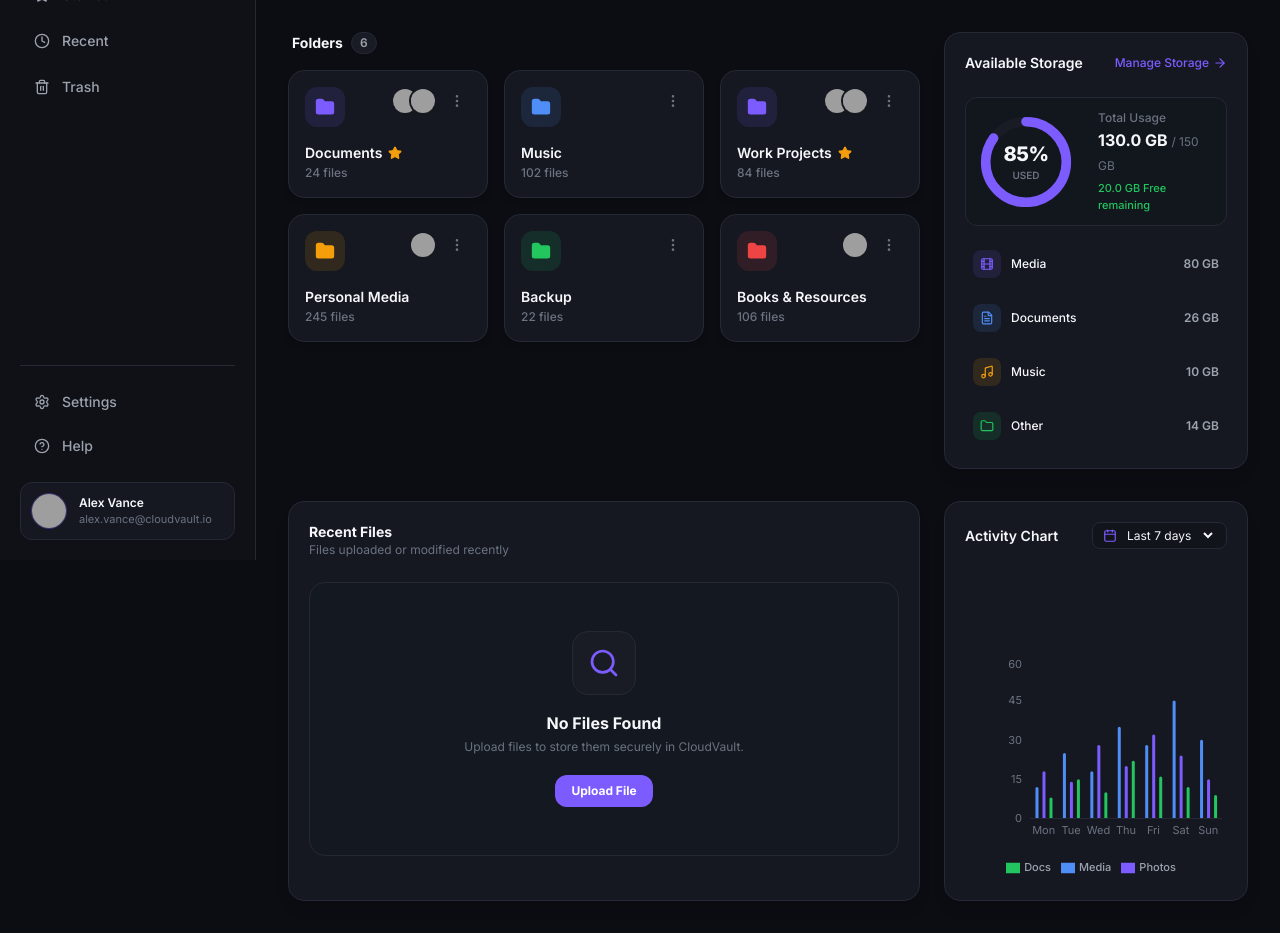
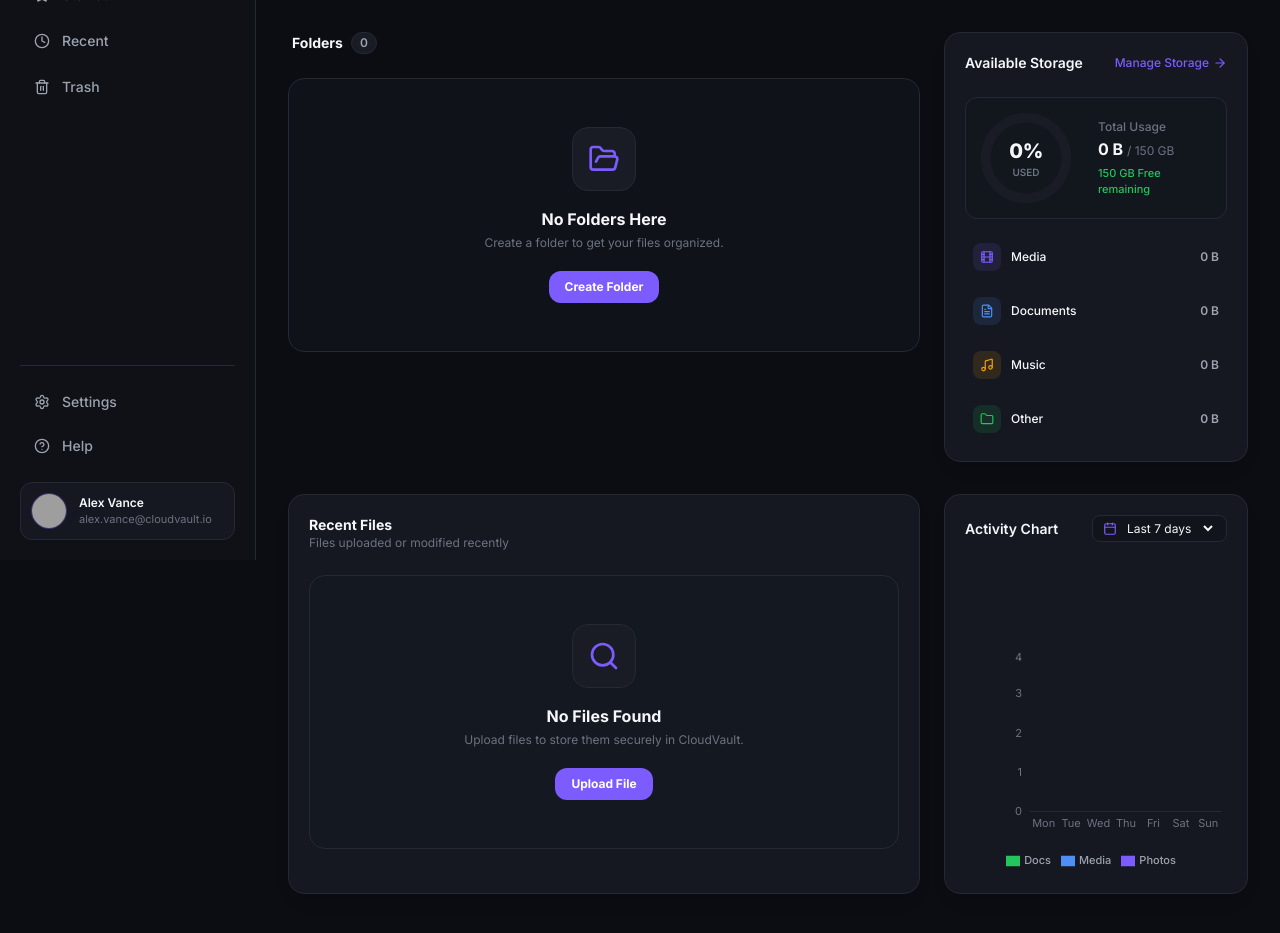
Before and after one commit to krishbangade-pixel/upfiles, a React (Vite) app in the folder frontend/: page /drive in a window 1280 px wide. Shown: the part 240-1173 px from the top of the page. Built offline with nearby package versions, Linux system fonts and the light colour scheme; grey boxes are pictures that could not be loaded.

Commit message:
remove all mock data and make storage and activity dynamic

```diff
--- a/frontend/src/components/dashboard/ActivityChart.jsx
+++ b/frontend/src/components/dashboard/ActivityChart.jsx
@@ -1,10 +1,38 @@
 import React, { useState } from 'react';
 import { ResponsiveContainer, BarChart, Bar, XAxis, YAxis, Tooltip, Legend } from 'recharts';
-import { MOCK_ACTIVITY_DATA } from '../../data/mockData';
 import { Calendar } from 'lucide-react';
+import { useQuery } from '@tanstack/react-query';
+import { fileService } from '../../services/fileService';
+import { getFileTypeCategory } from '../../utils/formatters';
 
 export const ActivityChart = () => {
   const [timeframe, setTimeframe] = useState('Last 7 days');
+
+  const { data: allFiles = [] } = useQuery({
+    queryKey: ['files'],
+    queryFn: () => fileService.getAllFiles(),
+  });
+
+  const daysOfWeek = ['Mon', 'Tue', 'Wed', 'Thu', 'Fri', 'Sat', 'Sun'];
+
+  const chartData = daysOfWeek.map((day) => {
+    let Media = 0;
+    let Photos = 0;
+    let Docs = 0;
+
+    allFiles.forEach((file) => {
+      const cat = getFileTypeCategory(file.name, file.type);
+      const fileDate = new Date(file.lastModified || file.createdAt);
+      const dayName = fileDate.toLocaleDateString('en-US', { weekday: 'short' });
+      if (dayName === day) {
+        if (cat === 'video') Media += 1;
+        else if (cat === 'image') Photos += 1;
+        else if (cat === 'document' || cat === 'pdf' || cat === 'spreadsheet') Docs += 1;
+      }
+    });
+
+    return { day, Media, Photos, Docs };
+  });
 
   return (
     <div className="bg-[#151821] border border-[#252936] rounded-2xl p-5 flex flex-col justify-between h-full hover:border-[#252936]/80 transition-all shadow-lg">
@@ -30,7 +58,7 @@ export const ActivityChart = () => {
       {/* Recharts Bar Chart */}
       <div className="w-full h-48 sm:h-56 mt-2">
         <ResponsiveContainer width="100%" height="100%">
-          <BarChart data={MOCK_ACTIVITY_DATA} barGap={4} barCategoryGap="20%">
+          <BarChart data={chartData} barGap={4} barCategoryGap="20%">
             <XAxis
               dataKey="day"
               stroke="#6B7280"
@@ -43,6 +71,7 @@ export const ActivityChart = () => {
               fontSize={11}
               tickLine={false}
               axisLine={false}
+              allowDecimals={false}
             />
             <Tooltip
               contentStyle={{
--- a/frontend/src/components/dashboard/StorageCard.jsx
+++ b/frontend/src/components/dashboard/StorageCard.jsx
@@ -1,25 +1,49 @@
 import React from 'react';
 import { Film, FileText, Music, Folder, ArrowRight } from 'lucide-react';
 import { useNavigate } from 'react-router-dom';
-import { MOCK_STORAGE_STATS } from '../../data/mockData';
+import { useQuery } from '@tanstack/react-query';
+import { fileService } from '../../services/fileService';
+import { getFileTypeCategory, formatBytes } from '../../utils/formatters';
 
 export const StorageCard = () => {
   const navigate = useNavigate();
-  const { usedBytes, totalBytes, percentage, categories } = MOCK_STORAGE_STATS;
+
+  const { data: allFiles = [] } = useQuery({
+    queryKey: ['files'],
+    queryFn: () => fileService.getAllFiles(),
+  });
+
+  const totalCapacityBytes = 161061273600; // 150 GB
+
+  let mediaBytes = 0;
+  let docBytes = 0;
+  let musicBytes = 0;
+  let otherBytes = 0;
+
+  allFiles.forEach((file) => {
+    const cat = getFileTypeCategory(file.name, file.type);
+    const size = file.size || 0;
+    if (cat === 'image' || cat === 'video') mediaBytes += size;
+    else if (cat === 'document' || cat === 'pdf' || cat === 'spreadsheet') docBytes += size;
+    else if (cat === 'audio') musicBytes += size;
+    else otherBytes += size;
+  });
+
+  const totalUsedBytes = mediaBytes + docBytes + musicBytes + otherBytes;
+  const percentage = Math.min(100, Math.round((totalUsedBytes / totalCapacityBytes) * 100));
+  const remainingBytes = Math.max(0, totalCapacityBytes - totalUsedBytes);
 
   // SVG Gauge calculations
   const radius = 42;
   const circumference = 2 * Math.PI * radius;
   const strokeDashoffset = circumference - (percentage / 100) * circumference;
 
-  const getCategoryIcon = (iconName) => {
-    switch (iconName) {
-      case 'Film': return Film;
-      case 'FileText': return FileText;
-      case 'Music': return Music;
-      default: return Folder;
-    }
-  };
+  const categories = [
+    { name: 'Media', sizeFormatted: formatBytes(mediaBytes), color: '#7C5CFF', Icon: Film },
+    { name: 'Documents', sizeFormatted: formatBytes(docBytes), color: '#4F8EF7', Icon: FileText },
+    { name: 'Music', sizeFormatted: formatBytes(musicBytes), color: '#F59E0B', Icon: Music },
+    { name: 'Other', sizeFormatted: formatBytes(otherBytes), color: '#22C55E', Icon: Folder },
+  ];
 
   return (
     <div className="bg-[#151821] border border-[#252936] rounded-2xl p-5 flex flex-col justify-between h-full hover:border-[#252936]/80 transition-all shadow-lg">
@@ -70,16 +94,16 @@ export const StorageCard = () => {
         <div>
           <p className="text-xs text-[#6B7280] font-medium">Total Usage</p>
           <p className="text-base font-bold text-[#F5F7FA] mt-0.5">
-            130.0 GB <span className="text-xs text-[#6B7280] font-normal">/ 150 GB</span>
+            {formatBytes(totalUsedBytes)} <span className="text-xs text-[#6B7280] font-normal">/ 150 GB</span>
           </p>
-          <p className="text-[11px] text-[#22C55E] font-medium mt-1">20.0 GB Free remaining</p>
+          <p className="text-[11px] text-[#22C55E] font-medium mt-1">{formatBytes(remainingBytes)} Free remaining</p>
         </div>
       </div>
 
       {/* Categories Breakdown List */}
       <div className="space-y-2.5 mt-2">
         {categories.map((cat) => {
-          const Icon = getCategoryIcon(cat.icon);
+          const Icon = cat.Icon;
           return (
             <div key={cat.name} className="flex items-center justify-between p-2 rounded-xl hover:bg-[#191C25] transition-colors">
               <div className="flex items-center gap-2.5">
@@ -91,7 +115,7 @@ export const StorageCard = () => {
                 </div>
                 <span className="text-xs font-medium text-[#F5F7FA]">{cat.name}</span>
               </div>
-              <span className="text-xs font-semibold text-[#9CA3AF]">{cat.sizeGB} GB</span>
+              <span className="text-xs font-semibold text-[#9CA3AF]">{cat.sizeFormatted}</span>
             </div>
           );
         })}
--- a/frontend/src/components/modals/MoveModal.jsx
+++ b/frontend/src/components/modals/MoveModal.jsx
@@ -1,9 +1,18 @@
-import React, { useState } from 'react';
+import React, { useState, useEffect } from 'react';
 import { FolderInput, X, Folder, HardDrive, ChevronRight } from 'lucide-react';
-import { MOCK_FOLDERS } from '../../data/mockData';
+import { folderService } from '../../services/folderService';
 
 export const MoveModal = ({ isOpen, item, onClose, onMoveConfirm }) => {
   const [selectedFolderId, setSelectedFolderId] = useState(null); // null = My Drive root
+  const [availableFolders, setAvailableFolders] = useState([]);
+
+  useEffect(() => {
+    if (isOpen) {
+      folderService.getAllFolders().then((folders) => {
+        setAvailableFolders(folders.filter((f) => f.id !== item?.id));
+      });
+    }
+  }, [isOpen, item]);
 
   if (!isOpen || !item) return null;
 
@@ -48,7 +57,7 @@ export const MoveModal = ({ isOpen, item, onClose, onMoveConfirm }) => {
           </button>
 
           {/* Available folders */}
-          {MOCK_FOLDERS.filter((f) => f.id !== item.id).map((f) => (
+          {availableFolders.map((f) => (
             <button
               key={f.id}
               onClick={() => setSelectedFolderId(f.id)}
--- a/frontend/src/data/mockData.js
+++ b/frontend/src/data/mockData.js
@@ -1,289 +1,33 @@
 export const MOCK_USERS = [
-  { id: 'u1', name: 'Alex Vance', email: 'alex.vance@cloudvault.io', avatar: 'https://images.unsplash.com/photo-1534528741775-53994a69daeb?auto=format&fit=crop&q=80&w=150', role: 'Editor' },
-  { id: 'u2', name: 'Sarah Jenkins', email: 'sarah.j@cloudvault.io', avatar: 'https://images.unsplash.com/photo-1494790108377-be9c29b29330?auto=format&fit=crop&q=80&w=150', role: 'Viewer' },
-  { id: 'u3', name: 'Rahul Sharma', email: 'rahul.s@cloudvault.io', avatar: 'https://images.unsplash.com/photo-1507003211169-0a1dd7228f2d?auto=format&fit=crop&q=80&w=150', role: 'Editor' },
-  { id: 'u4', name: 'Emma Watson', email: 'emma.w@cloudvault.io', avatar: 'https://images.unsplash.com/photo-1438761681033-6461ffad8d80?auto=format&fit=crop&q=80&w=150', role: 'Viewer' },
+  { id: 'u1', name: 'Alex Vance', email: 'alex.vance@cloudvault.io', avatar: 'https://images.unsplash.com/photo-1534528741775-53994a69daeb?auto=format&fit=crop&q=80&w=150', role: 'Owner' },
 ];
 
-export const MOCK_FOLDERS = [
-  {
-    id: 'f-1',
-    name: 'Documents',
-    fileCount: 24,
-    size: 279172864, // ~266 MB
-    parentId: null,
-    createdAt: '2026-01-10T10:00:00Z',
-    starred: true,
-    members: [MOCK_USERS[0], MOCK_USERS[1]],
-    color: '#7C5CFF', // Purple
-  },
-  {
-    id: 'f-2',
-    name: 'Music',
-    fileCount: 102,
-    size: 10737418240, // 10 GB
-    parentId: null,
-    createdAt: '2026-01-12T14:20:00Z',
-    starred: false,
-    members: [],
-    color: '#4F8EF7', // Blue
-  },
-  {
-    id: 'f-3',
-    name: 'Work Projects',
-    fileCount: 84,
-    size: 15032385536, // ~14 GB
-    parentId: null,
-    createdAt: '2026-01-15T09:15:00Z',
-    starred: true,
-    members: [MOCK_USERS[2], MOCK_USERS[3]],
-    color: '#7C5CFF', // Purple
-  },
-  {
-    id: 'f-4',
-    name: 'Personal Media',
-    fileCount: 245,
-    size: 85899345920, // 80 GB
-    parentId: null,
-    createdAt: '2026-01-20T11:45:00Z',
-    starred: false,
-    members: [MOCK_USERS[0]],
-    color: '#F59E0B', // Orange
-  },
-  {
-    id: 'f-5',
-    name: 'Backup',
-    fileCount: 22,
-    size: 15032385536, // 14 GB
-    parentId: null,
-    createdAt: '2026-02-01T16:30:00Z',
-    starred: false,
-    members: [],
-    color: '#22C55E', // Green
-  },
-  {
-    id: 'f-6',
-    name: 'Books & Resources',
-    fileCount: 106,
-    size: 1288490188, // ~1.2 GB
-    parentId: null,
-    createdAt: '2026-02-05T08:00:00Z',
-    starred: false,
-    members: [MOCK_USERS[2]],
-    color: '#EF4444', // Red
-  },
-  {
-    id: 'f-7',
-    name: 'Web Project',
-    fileCount: 12,
-    size: 246960640,
-    parentId: 'f-3', // Nested in Work Projects
-    createdAt: '2026-02-12T13:10:00Z',
-    starred: true,
-    members: [MOCK_USERS[2], MOCK_USERS[3]],
-    color: '#7C5CFF',
-  }
-];
+export const MOCK_FOLDERS = [];
 
-export const MOCK_FILES = [
-  {
-    id: 'file-1',
-    name: 'Proposal.docx',
-    folderId: 'f-1',
-    size: 3040870, // 2.9 MB
-    type: 'application/vnd.openxmlformats-officedocument.wordprocessingml.document',
-    extension: 'docx',
-    lastModified: '2026-02-25T14:30:00Z',
-    members: [MOCK_USERS[0], MOCK_USERS[1], MOCK_USERS[2], MOCK_USERS[3]],
-    starred: true,
-    sharedWithMe: false,
-    owner: { name: 'You', email: 'you@cloudvault.io' },
-    url: 'https://images.unsplash.com/photo-1568667256549-094345857637?auto=format&fit=crop&q=80&w=1000',
-  },
-  {
-    id: 'file-2',
-    name: 'Background.jpg',
-    folderId: 'f-4',
-    size: 3670016, // 3.5 MB
-    type: 'image/jpeg',
-    extension: 'jpg',
-    lastModified: '2026-02-24T09:12:00Z',
-    members: [MOCK_USERS[0], MOCK_USERS[1]],
-    starred: false,
-    sharedWithMe: true,
-    owner: MOCK_USERS[0],
-    url: 'https://images.unsplash.com/photo-1618005182384-a83a8bd57fbe?auto=format&fit=crop&q=80&w=1200',
-  },
-  {
-    id: 'file-3',
-    name: 'Apex website.fig',
-    folderId: 'f-7',
-    size: 24641536, // 23.5 MB
-    type: 'application/figma',
-    extension: 'fig',
-    lastModified: '2026-02-22T17:45:00Z',
-    members: [MOCK_USERS[2], MOCK_USERS[3], MOCK_USERS[0]],
-    starred: true,
-    sharedWithMe: false,
-    owner: { name: 'You', email: 'you@cloudvault.io' },
-    url: 'https://images.unsplash.com/photo-1507238691740-187a5b1d37b8?auto=format&fit=crop&q=80&w=1000',
-  },
-  {
-    id: 'file-4',
-    name: 'Illustration.ai',
-    folderId: 'f-3',
-    size: 7549747, // 7.2 MB
-    type: 'application/illustrator',
-    extension: 'ai',
-    lastModified: '2026-02-20T11:20:00Z',
-    members: [MOCK_USERS[1], MOCK_USERS[2]],
-    starred: false,
-    sharedWithMe: true,
-    owner: MOCK_USERS[1],
-    url: 'https://images.unsplash.com/photo-1626785774573-4b799315345d?auto=format&fit=crop&q=80&w=1000',
-  },
-  {
-    id: 'file-5',
-    name: 'Quarterly_Financial_Report.pdf',
-    folderId: 'f-1',
-    size: 13002342, // 12.4 MB
-    type: 'application/pdf',
-    extension: 'pdf',
-    lastModified: '2026-02-18T15:00:00Z',
-    members: [MOCK_USERS[0]],
-    starred: true,
-    sharedWithMe: false,
-    owner: { name: 'You', email: 'you@cloudvault.io' },
-    url: '#',
-  },
-  {
-    id: 'file-6',
-    name: 'Product_Demo_Video.mp4',
-    folderId: 'f-4',
-    size: 88286822, // 84.2 MB
-    type: 'video/mp4',
-    extension: 'mp4',
-    lastModified: '2026-02-15T18:10:00Z',
-    members: [MOCK_USERS[2], MOCK_USERS[3]],
-    starred: false,
-    sharedWithMe: true,
-    owner: MOCK_USERS[2],
-    url: 'https://assets.mixkit.co/videos/preview/mixkit-set-of-plateaus-seen-from-the-sky-in-a-sunset-26070-large.mp4',
-  },
-  {
-    id: 'file-7',
-    name: 'Database_Backup_2026.zip',
-    folderId: 'f-5',
-    size: 152043520, // 145 MB
-    type: 'application/zip',
-    extension: 'zip',
-    lastModified: '2026-02-10T08:30:00Z',
-    members: [MOCK_USERS[0]],
-    starred: false,
-    sharedWithMe: false,
-    owner: { name: 'You', email: 'you@cloudvault.io' },
-    url: '#',
-  },
-  {
-    id: 'file-8',
-    name: 'Brand_Guidelines_V2.pdf',
-    folderId: 'f-3',
-    size: 19503513, // 18.6 MB
-    type: 'application/pdf',
-    extension: 'pdf',
-    lastModified: '2026-02-08T10:15:00Z',
-    members: [MOCK_USERS[1]],
-    starred: true,
-    sharedWithMe: true,
-    owner: MOCK_USERS[1],
-    url: '#',
-  },
-  {
-    id: 'file-9',
-    name: 'Marketing_Budget_2026.xlsx',
-    folderId: 'f-1',
-    size: 4299161, // 4.1 MB
-    type: 'application/vnd.openxmlformats-officedocument.spreadsheetml.sheet',
-    extension: 'xlsx',
-    lastModified: '2026-02-04T12:00:00Z',
-    members: [MOCK_USERS[2]],
-    starred: false,
-    sharedWithMe: false,
-    owner: { name: 'You', email: 'you@cloudvault.io' },
-    url: '#',
-  },
-  {
-    id: 'file-10',
-    name: 'Podcast_Episode_12.mp3',
-    folderId: 'f-2',
-    size: 34393292, // 32.8 MB
-    type: 'audio/mpeg',
-    extension: 'mp3',
-    lastModified: '2026-01-29T16:40:00Z',
-    members: [MOCK_USERS[0]],
-    starred: false,
-    sharedWithMe: false,
-    owner: { name: 'You', email: 'you@cloudvault.io' },
-    url: '#',
-  }
-];
+export const MOCK_FILES = [];
 
-export const MOCK_TRASH = [
-  {
-    id: 'trash-1',
-    name: 'Old_Design_Draft.fig',
-    type: 'file',
-    size: 12582912,
-    deletedAt: '2026-02-20T10:00:00Z',
-    originalLocation: 'My Drive / Work Projects',
-    item: {
-      id: 'trash-file-1',
-      name: 'Old_Design_Draft.fig',
-      extension: 'fig',
-      size: 12582912,
-    }
-  },
-  {
-    id: 'trash-2',
-    name: 'Archived_Notes.txt',
-    type: 'file',
-    size: 45056,
-    deletedAt: '2026-02-15T14:20:00Z',
-    originalLocation: 'My Drive / Documents',
-    item: {
-      id: 'trash-file-2',
-      name: 'Archived_Notes.txt',
-      extension: 'txt',
-      size: 45056,
-    }
-  }
-];
+export const MOCK_TRASH = [];
 
 export const MOCK_STORAGE_STATS = {
   totalBytes: 161061273600, // 150 GB
-  usedBytes: 139586437120, // 130 GB
-  percentage: 85,
+  usedBytes: 0,
+  percentage: 0,
   categories: [
-    { name: 'Media', sizeGB: 80, color: '#7C5CFF', icon: 'Film' },
-    { name: 'Documents', sizeGB: 26, color: '#4F8EF7', icon: 'FileText' },
-    { name: 'Music', sizeGB: 10, color: '#F59E0B', icon: 'Music' },
-    { name: 'Other', sizeGB: 14, color: '#22C55E', icon: 'Folder' },
+    { name: 'Media', sizeGB: 0, color: '#7C5CFF', icon: 'Film' },
+    { name: 'Documents', sizeGB: 0, color: '#4F8EF7', icon: 'FileText' },
+    { name: 'Music', sizeGB: 0, color: '#F59E0B', icon: 'Music' },
+    { name: 'Other', sizeGB: 0, color: '#22C55E', icon: 'Folder' },
   ]
 };
 
 export const MOCK_ACTIVITY_DATA = [
-  { day: 'Mon', Media: 12, Photos: 18, Docs: 8 },
-  { day: 'Tue', Media: 25, Photos: 14, Docs: 15 },
-  { day: 'Wed', Media: 18, Photos: 28, Docs: 10 },
-  { day: 'Thu', Media: 35, Photos: 20, Docs: 22 },
-  { day: 'Fri', Media: 28, Photos: 32, Docs: 16 },
-  { day: 'Sat', Media: 45, Photos: 24, Docs: 12 },
-  { day: 'Sun', Media: 30, Photos: 15, Docs: 9 },
+  { day: 'Mon', Media: 0, Photos: 0, Docs: 0 },
+  { day: 'Tue', Media: 0, Photos: 0, Docs: 0 },
+  { day: 'Wed', Media: 0, Photos: 0, Docs: 0 },
+  { day: 'Thu', Media: 0, Photos: 0, Docs: 0 },
+  { day: 'Fri', Media: 0, Photos: 0, Docs: 0 },
+  { day: 'Sat', Media: 0, Photos: 0, Docs: 0 },
+  { day: 'Sun', Media: 0, Photos: 0, Docs: 0 },
 ];
 
-export const MOCK_NOTIFICATIONS = [
-  { id: 'n1', title: 'File Shared', message: 'Sarah shared "Quarterly_Financial_Report.pdf" with you.', time: '10 mins ago', read: false },
-  { id: 'n2', title: 'Upload Complete', message: 'File upload "Background.jpg" completed successfully.', time: '2 hours ago', read: false },
-  { id: 'n3', title: 'Folder Created', message: 'Folder "Web Project" was created in Work Projects.', time: '1 day ago', read: true },
-  { id: 'n4', title: 'New Shared Access', message: 'Rahul added you to "Apex website.fig"', time: '2 days ago', read: true },
-];
+export const MOCK_NOTIFICATIONS = [];
--- a/frontend/src/utils/storage.js
+++ b/frontend/src/utils/storage.js
@@ -1,8 +1,8 @@
 const STORAGE_KEYS = {
-  FOLDERS: 'cloudvault_folders',
-  FILES: 'cloudvault_files',
+  FOLDERS: 'cloudvault_folders_v2',
+  FILES: 'cloudvault_files_v2',
   VIEW_MODE: 'cloudvault_view_mode',
-  NOTIFICATIONS: 'cloudvault_notifications',
+  NOTIFICATIONS: 'cloudvault_notifications_v2',
 };
 
 export const getStoredItem = (key, defaultValue) => {
```
